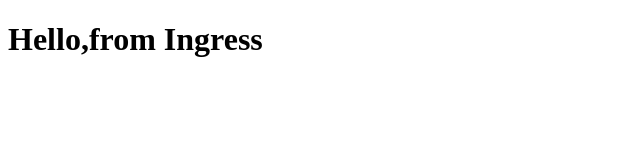
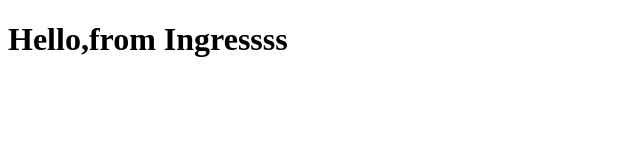
Before and after one commit to CelilAliyev/kaniko, a plain HTML site: page index.html in a window 1280 px wide. Shown: the full height of the page, 0-640 px from the left. Drawn offline with Linux system fonts and the light colour scheme.

Commit message:
add ss indexhtml

```diff
--- a/index.html
+++ b/index.html
@@ -6,6 +6,6 @@
 <title>My Docker Web App</title>
 </head>
 <body>
-<h1>Hello,from Ingress</h1>
+<h1>Hello,from Ingressss</h1>
 </body>
 </html>
```
